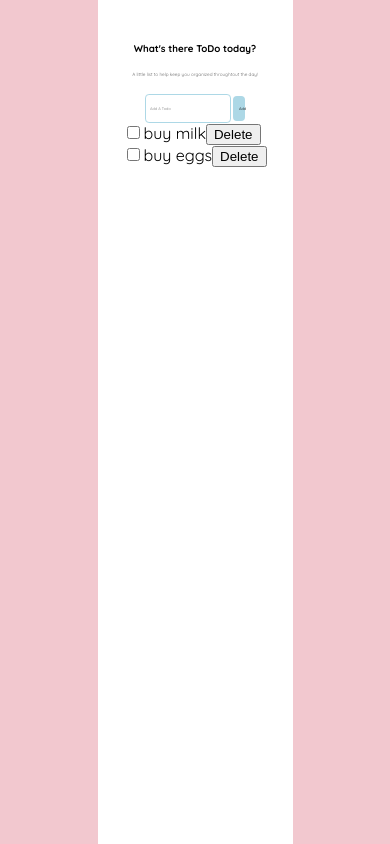
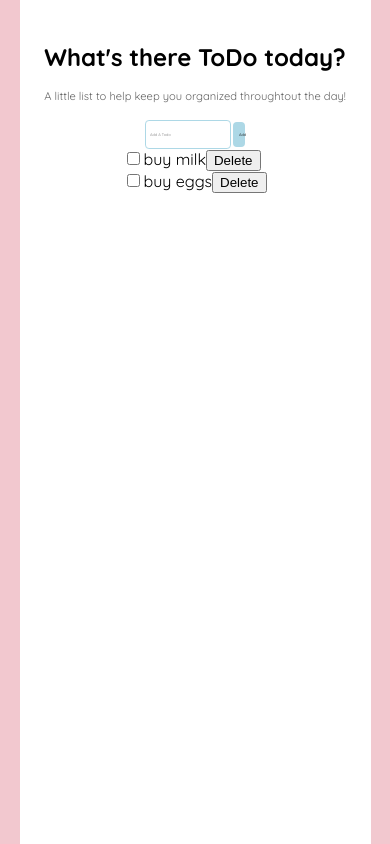
Before and after one commit to dpiedra42/todo-list, a Next.js app: page / in a window 390 px wide. Built offline with nearby package versions, Linux system fonts and the light colour scheme.

Commit message:
adding media queries for todoapp

```diff
--- a/components/TodoApp.jsx
+++ b/components/TodoApp.jsx
@@ -56,15 +56,29 @@ export default function TodoApp() {
       background-color: white;
       height: 100vh;
       width: 50vw;
+      @media (min-width:320px)
+      {
+        width: 90vw;
+      }
   `
   const Title = styled.h1`
     margin: 0;
     padding: 5vh 0 2vh 0;
     font-size: 2.5vw;
+
+    @media (min-width:320px)
+      {
+        font-size: 1.5rem;
+      }
 `
   const Caption = styled.p`
       color: rgb(101, 101, 101);
       margin: 0;
       font-size: 1.2vw;
       padding-bottom: 2vh;
+
+      @media (min-width:320px)
+      {
+        font-size: 0.7rem;
+      }
   `
--- a/styles/globals.css
+++ b/styles/globals.css
@@ -6,4 +6,5 @@ html, body {
     background-color: rgb(242, 200, 207);
     display: flex;
     justify-content: center;
+
 }
```
